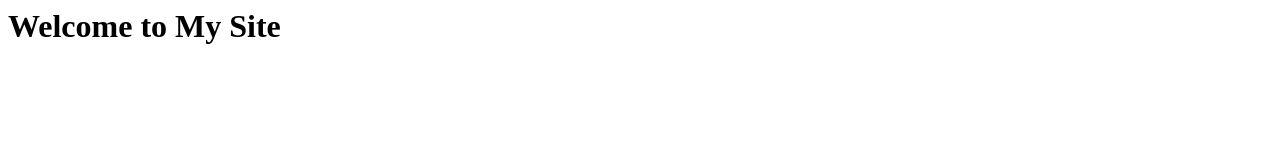
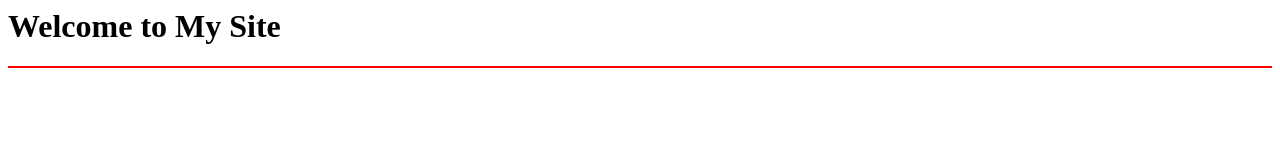
Before and after one commit to patipan-patisampita/kchuchart, a plain HTML site: page index.html in a window 1280 px wide. Drawn offline with Linux system fonts and the light colour scheme.

Commit message:
Update index.html

```diff
--- a/index.html
+++ b/index.html
@@ -4,5 +4,6 @@
   </head>
   <body>
     <h1>Welcome to My Site</h1>
+    <hr color="red">
   </body>
 </html>
```
